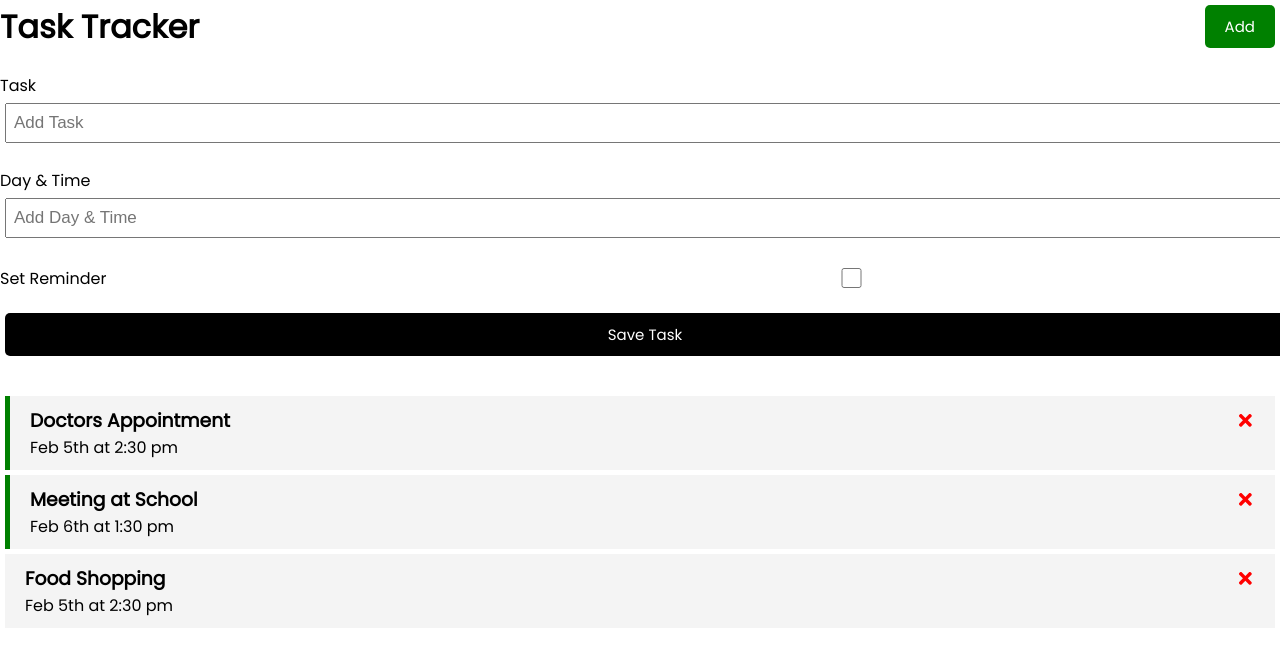
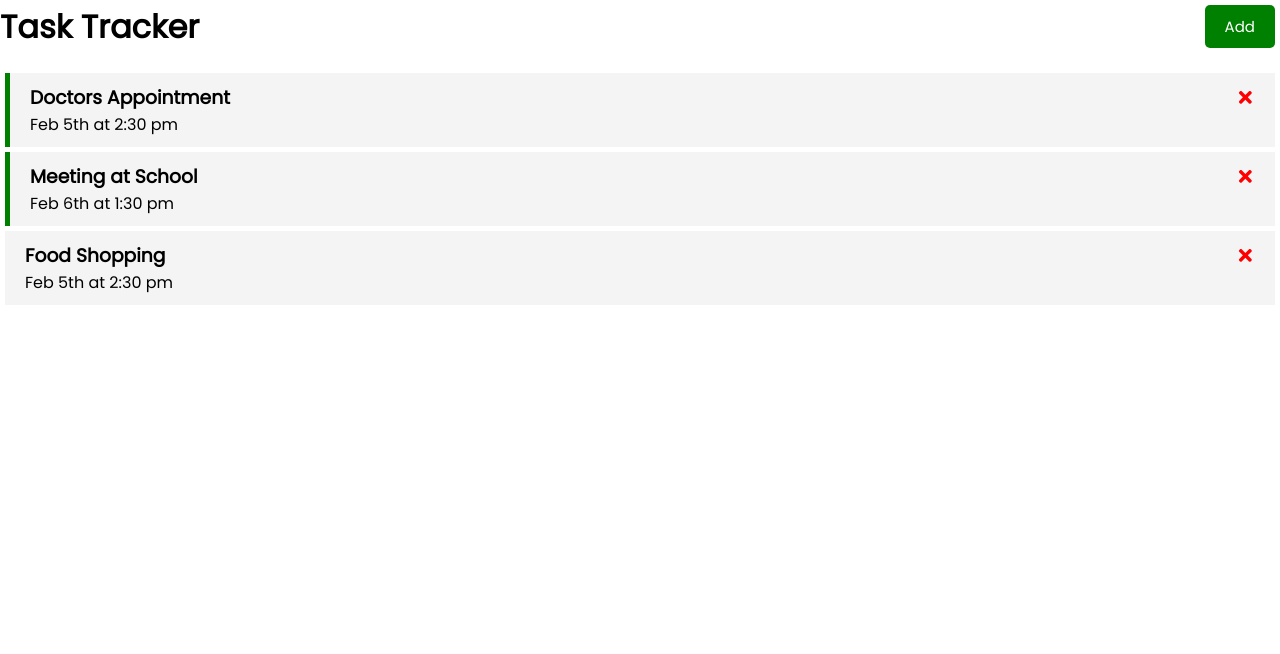
Before and after one commit to alexis-lv/react-task-tracker, a React (Create React App) app: page / in a window 1280 px wide. Shown: the top 654 px of the page. Built offline with nearby package versions, Linux system fonts and the light colour scheme.

Commit message:
add form toggle

```diff
--- a/src/App.js
+++ b/src/App.js
@@ -4,6 +4,7 @@
 import AddTask from "./components/AddTask";
 
 function App() {
+  const [showAddTask, setShowAddTask] = useState(false);
   const [tasks, setTasks] = useState([
     {
       id: 1,
@@ -42,8 +43,8 @@
 
   return (
     <div className="App">
-      <Header title='Task Tracker'/>
-      <AddTask onAdd={addTask} />
+      <Header title='Task Tracker' onAdd={() => setShowAddTask(!showAddTask)}/>
+     {showAddTask && <AddTask onAdd={addTask} />}
       { tasks.length > 0 ? <Tasks tasks={tasks}
                                   onDelete={deleteTask}
                                   onToggle={toggleReminder}/> : 'No Tasks To Show'}
--- a/src/components/Header.js
+++ b/src/components/Header.js
@@ -1,15 +1,11 @@
 import React from 'react'
 import Button from './Button';
 
-const Header = ({title}) => {
-  const onClick = () => {
-    console.log('click');
-  }
-
+const Header = ({title, onAdd }) => {
   return (
     <header className='header'>
         <h1>{title}</h1>
-        <Button text='Add' color='green' onClick={onClick}/>
+        <Button text='Add' color='green' onClick={onAdd}/>
     </header>
   )
 }
```
